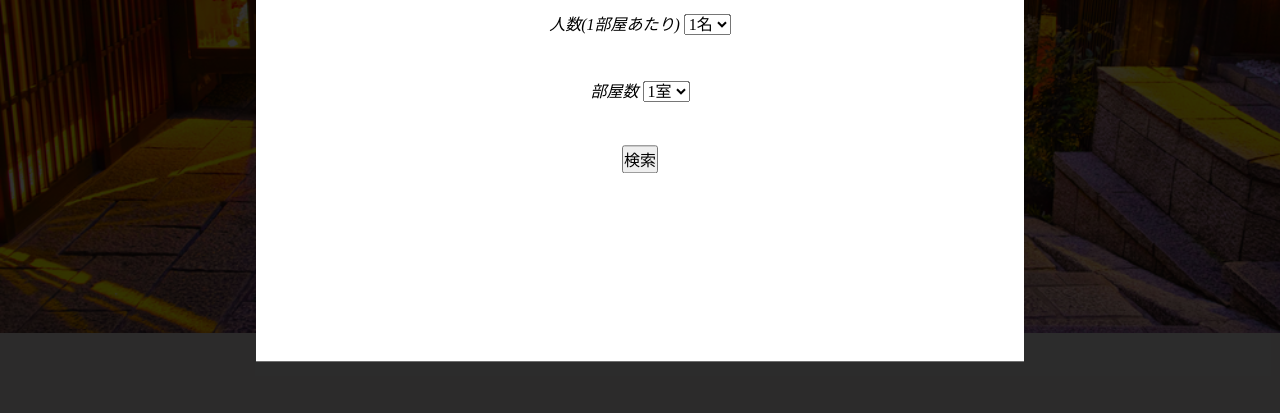
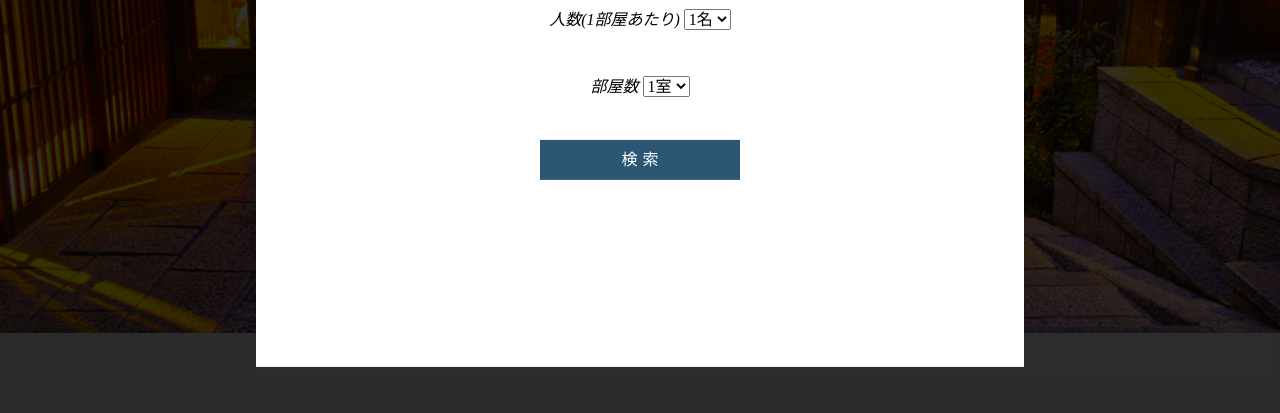
Before and after one commit to homunculus1026/test2, a plain HTML site: page news.html in a window 1280 px wide. Both pictures are taken after a click on the link "空室検索". Shown: the part 387-800 px from the top of the page. Drawn offline with nearby package versions, Linux system fonts and the light colour scheme.

Commit message:
Update news.css

```diff
--- a/css/news.css
+++ b/css/news.css
@@ -119,6 +119,18 @@ body {
 
 #form2 {
     display: grid;
+}
+
+#searchBtn {
+    width: 200px;
+    height: 40px;
+    color: #fff;
+    letter-spacing: 5px;
+    text-indent: 5px;
+    background: #2c5674;
+    border-radius: 0;
+    border: none;
+    cursor: pointer;
 }
 
 main {
```
